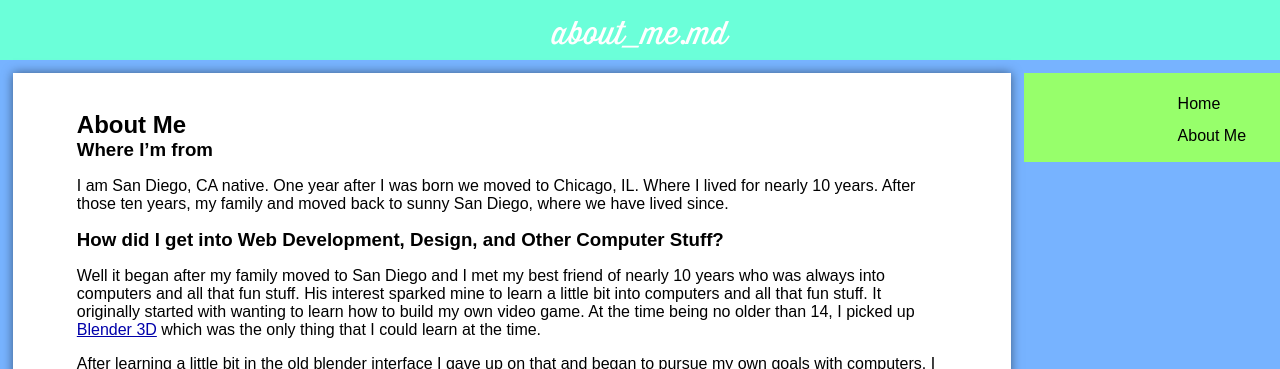
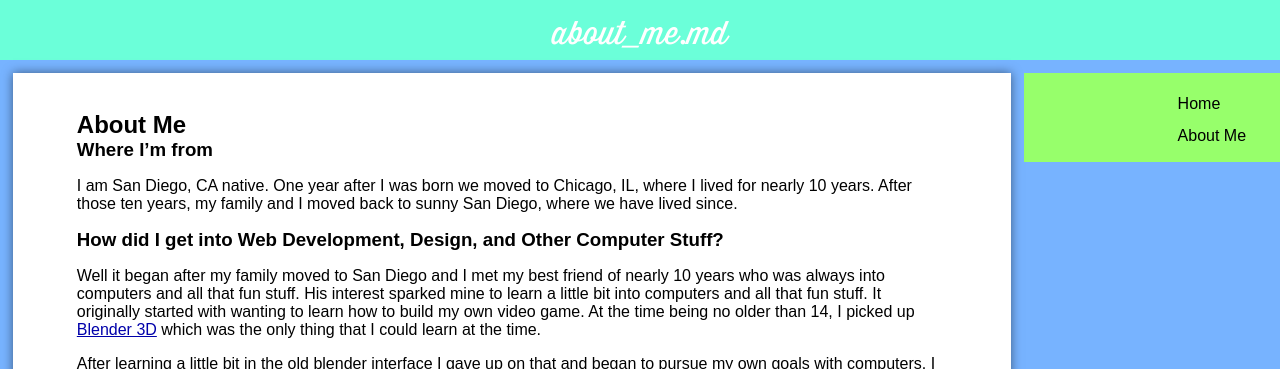
Before and after one commit to sengertwd/jekyll-test, a Jekyll site: the page built from about_me.md, in a window 1280 px wide. Shown: the top 369 px of the page. Built offline with Jekyll 4.4.1, drawn with Linux system fonts in a browser that asks for light colours; some web fonts are replaced.

```diff
--- a/about_me.md
+++ b/about_me.md
@@ -6,7 +6,7 @@ categories: introduction
 ---
 ## About Me
 ### Where I'm from
-I am San Diego, CA native. One year after I was born we moved to Chicago, IL. Where I lived for nearly 10 years. After those ten years, my family and  moved back to sunny San Diego, where we have lived since.
+I am San Diego, CA native. One year after I was born we moved to Chicago, IL, where I lived for nearly 10 years. After those ten years, my family and I moved back to sunny San Diego, where we have lived since.
 
 ### How did I get into Web Development, Design, and Other Computer Stuff?
 Well it began after my family moved to San Diego and I met my best friend of nearly 10 years who was always into computers and all that fun stuff. His interest sparked mine to learn a little bit into computers and all that fun stuff. It originally started with wanting to learn how to build my own video game. At the time being no older than 14, I picked up [Blender 3D](http://www.blender.org/) which was the only thing that I could learn at the time.
```
